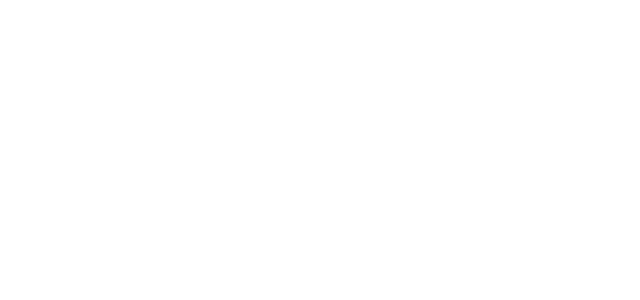
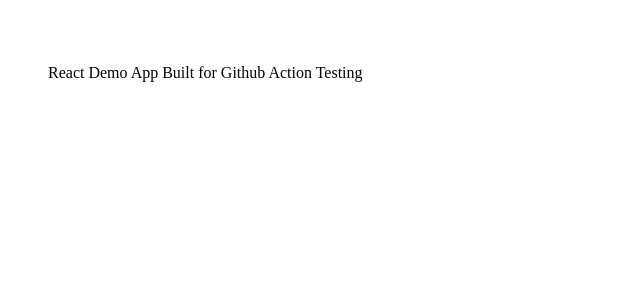
Before and after one commit to nini430/demo-react-app, a React (Create React App) app: page / in a window 1280 px wide. Shown: the top 300 px of the page, without its empty margins (0-640 px from the left). Built offline with nearby package versions, Linux system fonts and the light colour scheme.

Commit message:
make test pass

```diff
--- a/src/App.js
+++ b/src/App.js
@@ -1,6 +1,7 @@
 function App() {
   return (
     <div style={{ padding: 40 }}>
+      <p>React Demo App Built for Github Action Testing</p>
     </div>
   );
 }
```
